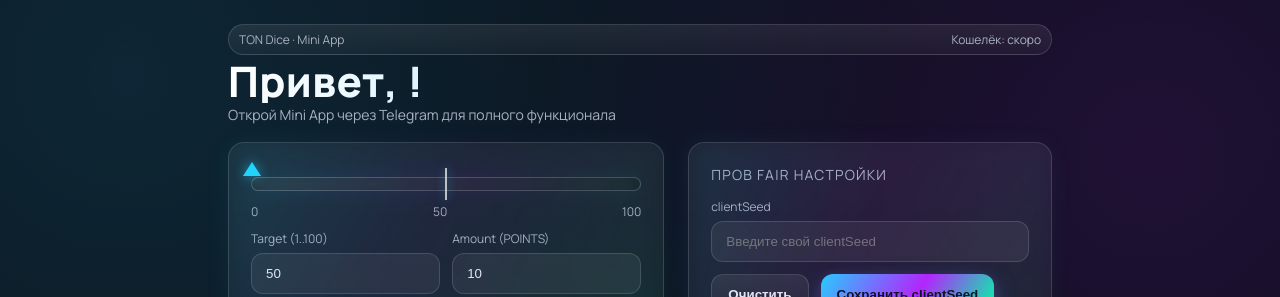
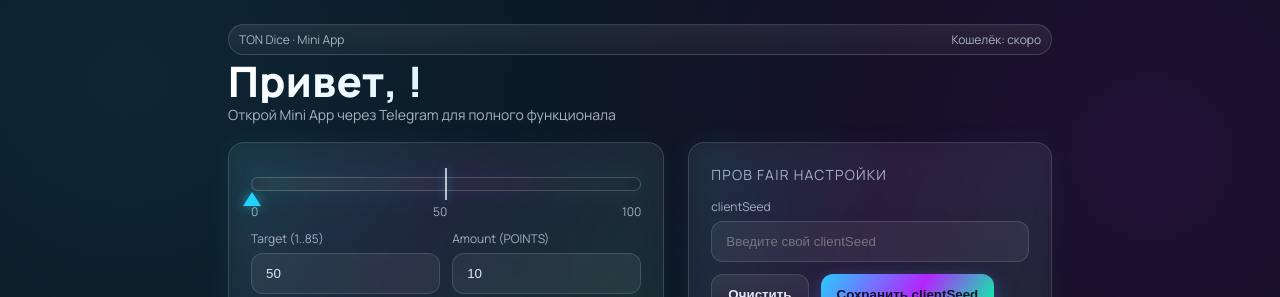
Before and after one commit to Mediumyuang/dice, a React (Vite) app in the folder web/: page / in a window 1280 px wide. Shown: the top 297 px of the page. Built offline with nearby package versions, Linux system fonts and the light colour scheme.

Commit message:
feat(web): flip needle downward; clamp target to 1..85 across UI and logic

```diff
--- a/web/src/styles.css
+++ b/web/src/styles.css
@@ -161,8 +161,8 @@ body {
 
 .needle {
     position: absolute;
-    top: -16px;
-    transform: translateX(-50%);
+    bottom: -16px;
+    transform: translateX(-50%) rotate(180deg);
     transition: left 0.9s cubic-bezier(.2,.8,.2,1);
     filter: drop-shadow(0 0 6px rgba(33,212,253,0.6));
 }
@@ -173,11 +173,11 @@ body {
     width: 0; height: 0;
     border-left: 9px solid transparent;
     border-right: 9px solid transparent;
-    border-bottom: 14px solid var(--accent);
+    border-top: 14px solid var(--accent);
 }
 
-.needle.win::after { border-bottom-color: #00ffa3; }
-.needle.lose::after { border-bottom-color: #ff4d6d; }
+.needle.win::after { border-top-color: #00ffa3; }
+.needle.lose::after { border-top-color: #ff4d6d; }
 
 .scale-labels {
     display: flex;
--- a/web/src/ui/App.tsx
+++ b/web/src/ui/App.tsx
@@ -122,14 +122,14 @@ function InnerApp(): React.JSX.Element {
                 <div className="layout">
                     <section className="card">
                         <div className="scale" id="scale">
-                            <div className="target-line" style={{ left: `${Math.max(1, Math.min(100, target))}%` }} />
+                            <div className="target-line" style={{ left: `${Math.max(1, Math.min(85, target))}%` }} />
                             <div className="needle" id="needle" style={{ left: '0%' }} />
                         </div>
                         <div className="scale-labels"><span>0</span><span>50</span><span>100</span></div>
                         <div className="grid two-col" style={{ marginTop: 10 }}>
                             <div>
-                                <div className="label">Target (1..100)</div>
-                                <input className="input" type="number" min={1} max={100} value={target} onChange={(e) => setTarget(Math.max(1, Math.min(100, Number(e.target.value) || 1)))} />
+                                <div className="label">Target (1..85)</div>
+                                <input className="input" type="number" min={1} max={85} value={target} onChange={(e) => setTarget(Math.max(1, Math.min(85, Number(e.target.value) || 1)))} />
                             </div>
                             <div>
                                 <div className="label">Amount (POINTS)</div>
@@ -139,8 +139,8 @@ function InnerApp(): React.JSX.Element {
                         <div style={{ display: 'flex', gap: 12, marginTop: 12, flexWrap: 'wrap' }}>
                             <button className="button button-primary" onClick={onSpin}>Сделать ставку и крутить</button>
                             <button className="button button-secondary" onClick={() => setTarget(50)}>50/50</button>
-                            <button className="button button-secondary" onClick={() => setTarget((t) => Math.max(1, Math.min(100, t - 5)))}>-5</button>
-                            <button className="button button-secondary" onClick={() => setTarget((t) => Math.max(1, Math.min(100, t + 5)))}>+5</button>
+                            <button className="button button-secondary" onClick={() => setTarget((t) => Math.max(1, Math.min(85, t - 5)))}>-5</button>
+                            <button className="button button-secondary" onClick={() => setTarget((t) => Math.max(1, Math.min(85, t + 5)))}>+5</button>
                             <button className="button button-secondary" onClick={() => setAmount((a) => Math.max(1, Math.floor(a / 2)))}>1/2</button>
                             <button className="button button-secondary" onClick={() => setAmount((a) => a * 2)}>x2</button>
                             <button className="button button-secondary" onClick={() => onAuto(10)}>Auto x10</button>
```
